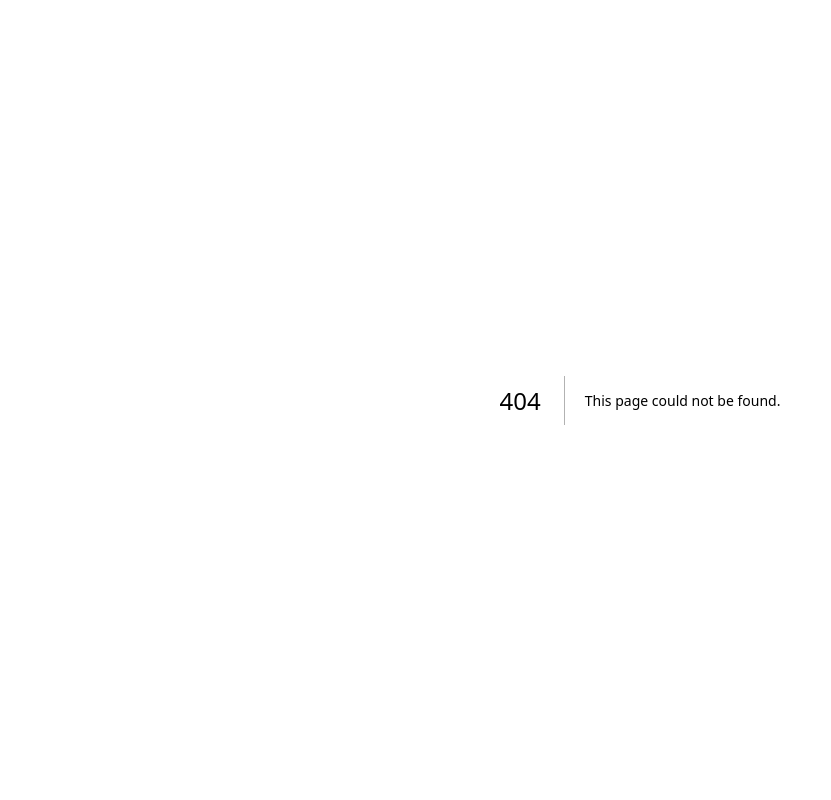
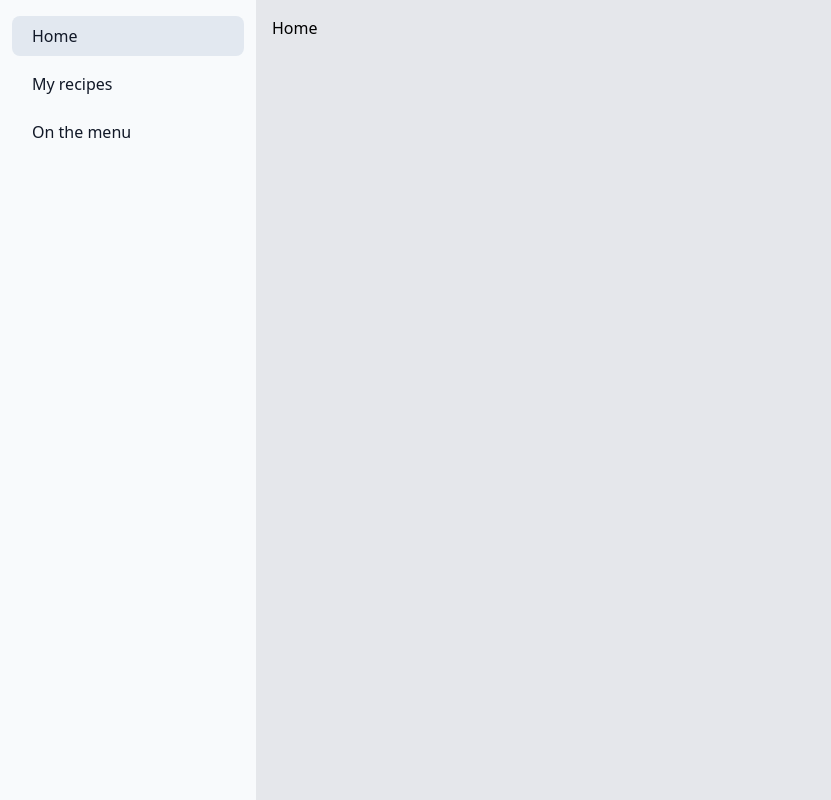
Before and after one commit to flaforgue/easymeals, a Next.js app in the folder frontend/: page /home in a window 1280 px wide. Before the commit this address had no page. Shown: the whole page, without its empty margins (0-831 px from the left). Built offline with nearby package versions, Linux system fonts and the light colour scheme.

Commit message:
Create an initial (user) directory

```diff
--- /dev/null
+++ b/frontend/src/app/(user)/home/page.tsx
@@ -0,0 +1,7 @@
+export default function Home() {
+  return (
+    <main>
+      Home
+    </main>
+  )
+}
--- /dev/null
+++ b/frontend/src/app/(user)/layout.tsx
@@ -0,0 +1,18 @@
+import Sidenav from '../../components/Sidenav';
+
+export default function AppLayout({
+  children,
+}: {
+  children: React.ReactNode
+}) {
+  return (
+    <section className="min-w-screen bg-gray-200">
+      <aside className="fixed top-0 left-0 w-64 h-screen">
+        <Sidenav />
+      </aside>
+      <div className="min-h-screen p-4 sm:ml-64">
+        {children}
+      </div>
+    </section>
+  )
+}
--- /dev/null
+++ b/frontend/src/app/(user)/my-recipes/page.tsx
@@ -0,0 +1,7 @@
+export default function Recipes() {
+  return (
+    <main>
+      Recipes
+    </main>
+  )
+}
--- /dev/null
+++ b/frontend/src/app/(user)/on-the-menu/page.tsx
@@ -0,0 +1,7 @@
+export default function Recipes() {
+  return (
+    <main>
+      On the menu
+    </main>
+  )
+}
--- /dev/null
+++ b/frontend/src/components/Sidenav.tsx
@@ -0,0 +1,48 @@
+'use client'
+
+import Link from "next/link";
+import { usePathname } from "next/navigation";
+
+type Route = {
+  name: string;
+  pathname: string;
+}
+
+export default function Sidenav() {
+  const currentPathname = usePathname()
+  const routes: Route[] = [
+    {
+      name: 'Home',
+      pathname: '/home'
+    },
+    {
+      name: 'My recipes',
+      pathname: '/my-recipes',
+    },
+    {
+      name: 'On the menu',
+      pathname: '/on-the-menu',
+    },
+  ];
+
+  const links = routes.map(
+    (route: Route) => (
+      <li key={route.pathname}>
+        <Link
+          href={route.pathname}
+          className={`${route.pathname === currentPathname ? 'bg-slate-200' : 'hover:bg-slate-100'} flex items-center p-2 text-gray-900 rounded-lg`}
+        >
+          <span className="ms-3">{route.name}</span>
+        </Link>
+      </li>
+    )
+  );
+
+  return (
+    <div className="h-full px-3 py-4 overflow-y-auto bg-slate-50">
+      <ul className="space-y-2 font-medium">
+        {links}
+      </ul>
+    </div>
+  )
+}
```
